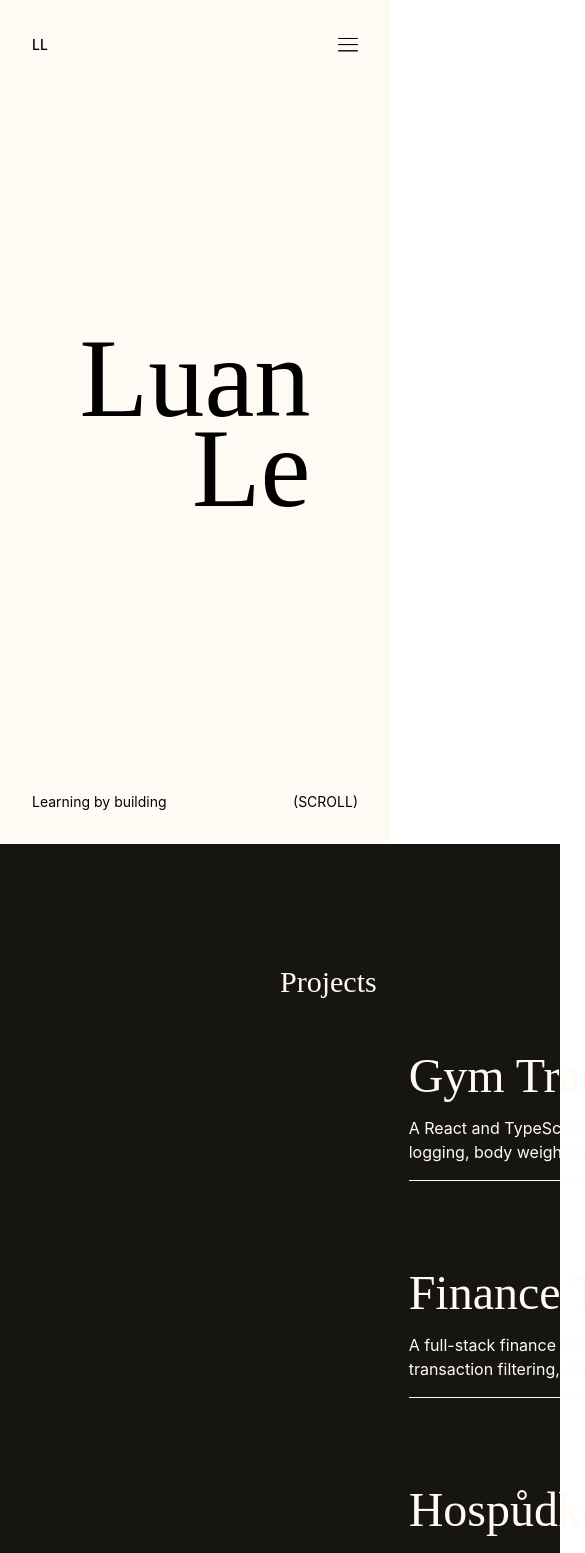
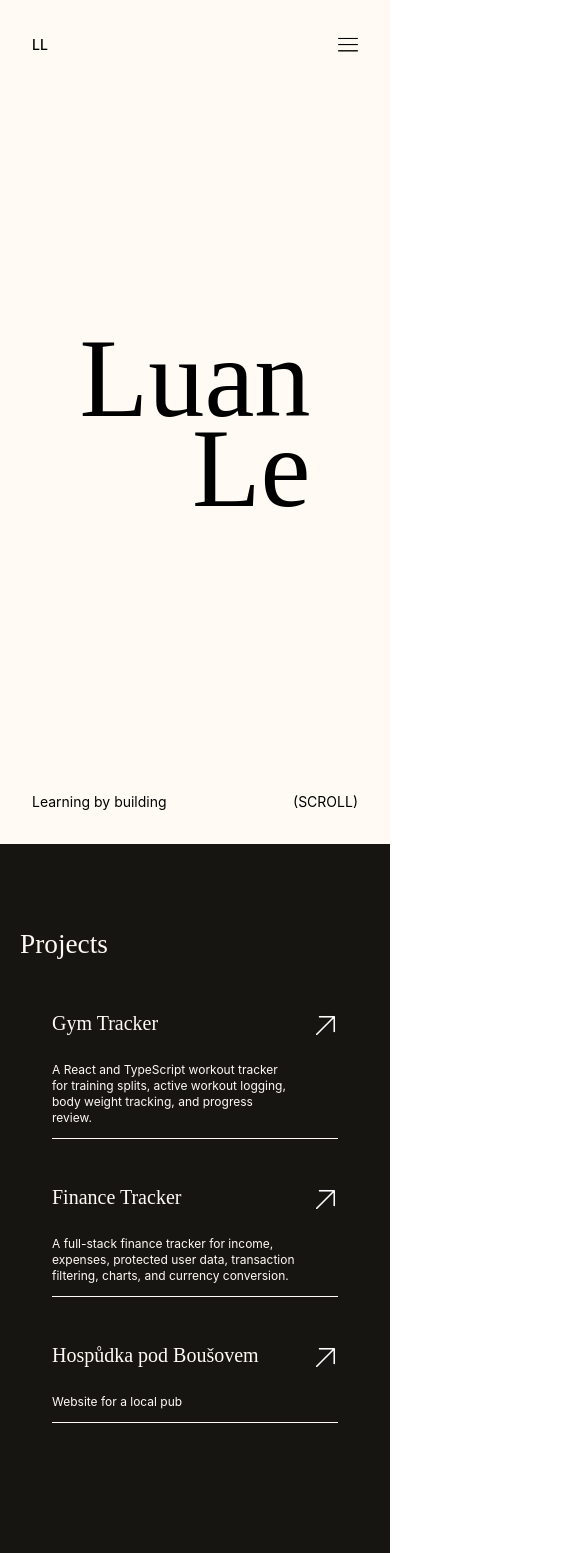
Before and after one commit to Luan2118/portfolio-v2, a React (Vite) app: page / in a window 390 px wide. Shown: the top 1553 px of the page, 585 px wide, since content can reach past the window. Built offline with nearby package versions, Linux system fonts and the light colour scheme.

Commit message:
style: make projects section responsive

```diff
--- a/src/pages/Homepage/components/Projects/Projects.tsx
+++ b/src/pages/Homepage/components/Projects/Projects.tsx
@@ -3,9 +3,9 @@ import ProjectCard from "./components/ProjectCard";
 
 function Projects() {
   return (
-    <div className="bg-[#171512] text-[#FFFBF4] h-dvh flex flex-row py-30 px-70">
+    <div className="bg-[#171512] text-[#FFFBF4] h-dvh flex flex-col py-20 px-5 xs:px-15 sm:px-20  md:flex-row lg:px-50 lg:py-30 ">
 
-      <p className="text-3xl font-[Judson] ">Projects</p>
+      <p className="text-[clamp(15px,7vw,30px)] leading-non font-[Judson] ">Projects</p>
 
 
       <div className="flex flex-col mx-auto px-4 py-6 " >
--- a/src/pages/Homepage/components/Projects/components/ProjectCard.tsx
+++ b/src/pages/Homepage/components/Projects/components/ProjectCard.tsx
@@ -6,19 +6,20 @@ type ProjectCardProps = {
   description: string
 }
 
-function ProjectCard({name, description}: ProjectCardProps) {
+function ProjectCard({ name, description }: ProjectCardProps) {
   return (
-      <div className="flex flex-col gap-4 mt-10 px-4 py-6 w-3xl">
-        <div className="flex justify-between">
-          <p className="text-5xl font-[Judson] ">{name}</p>
-          <img src={projectsArrow} alt="" />
-        </div>
+    <div className="flex flex-col  md:mt-10 px-4 py-6 ">
+      <div className="flex justify-between">
+        <p className="text-[clamp(20px,4vw,45px)] leading-none font-[Judson] ">{name}</p>
+        <img className="w-[clamp(25px,4vw,45px)] h-[clamp(25px,4vw,48px)]" src={projectsArrow} alt="" />
+      </div>
 
+      <div className="mt-6">
+        <p className="text-xs  lg:text-sm mb-3 w-[85%]">{description}</p>
+        <hr />
+      </div>
 
-        <p className="text-base w-xl font-[Inter]">{description}</p>
-        <hr />
-
-      </div>
+    </div>
   )
 
 }
```
